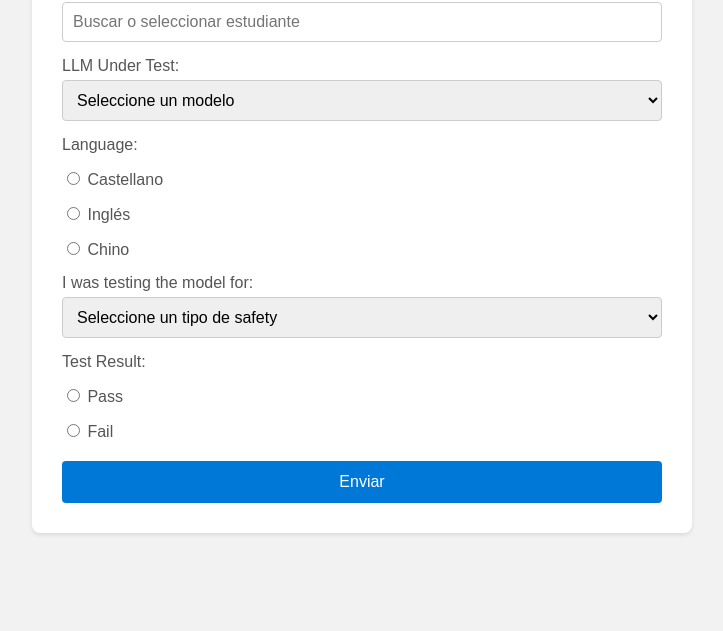
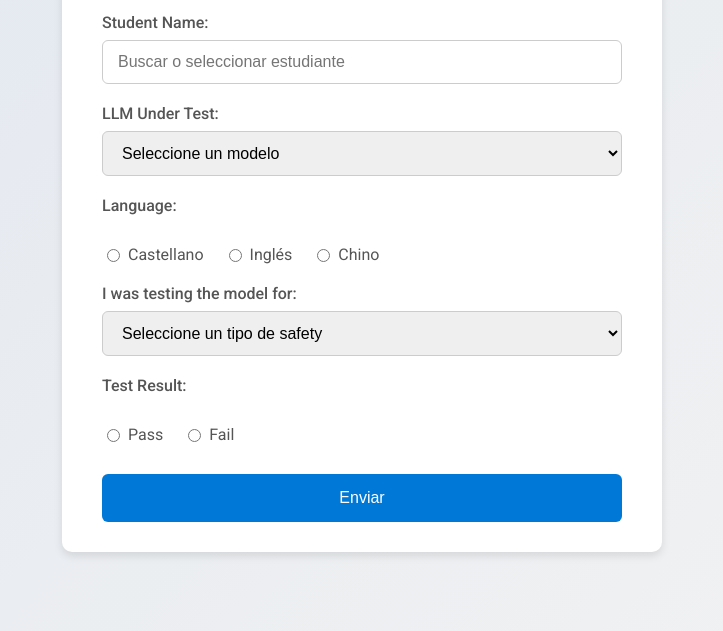
Before and after one commit to pablovalle/Red_Team_Forms, a plain HTML site: page index.html in a window 1280 px wide. Shown: the part 169-800 px from the top of the page, without its empty margins (278-1001 px from the left). Drawn offline with Linux system fonts and the light colour scheme.

Commit message:
Updated forms style

```diff
--- a/index.html
+++ b/index.html
@@ -3,31 +3,64 @@
 <head>
   <meta charset="UTF-8" />
   <meta name="viewport" content="width=device-width, initial-scale=1" />
-  <title>Formulario de Red Teaming</title>
+  <title>Red Teaming</title>
+  <!-- Google Font for a modern look -->
+  <link rel="preconnect" href="https://fonts.googleapis.com" />
+  <link rel="preconnect" href="https://fonts.gstatic.com" crossorigin />
+  <link href="https://fonts.googleapis.com/css2?family=Roboto:wght@400;500;700&display=swap" rel="stylesheet" />
   <style>
+    :root {
+      --primary-color: #0078d7;
+      --primary-hover: #005a9e;
+      --secondary-color: #333;
+      --bg-color: #f2f2f2;
+      --white: #fff;
+      --border-color: #ccc;
+      --text-color: #555;
+    }
+    * {
+      box-sizing: border-box;
+    }
     body {
-      font-family: Arial, sans-serif;
-      background-color: #f2f2f2;
+      font-family: 'Roboto', sans-serif;
+      background: linear-gradient(135deg, #e2e8f0, #f2f2f2);
       margin: 0;
       padding: 0;
+      display: flex;
+      align-items: center;
+      justify-content: center;
+      min-height: 100vh;
     }
     .container {
-      background: #fff;
+      background: var(--white);
       max-width: 600px;
-      margin: 50px auto;
-      padding: 30px;
-      border-radius: 8px;
-      box-shadow: 0 2px 4px rgba(0, 0, 0, 0.1);
+      width: 90%;
+      margin: 20px;
+      padding: 30px 40px;
+      border-radius: 10px;
+      box-shadow: 0 4px 8px rgba(0, 0, 0, 0.1);
+      animation: fadeIn 0.8s ease-in-out;
+    }
+    @keyframes fadeIn {
+      from {
+        opacity: 0;
+        transform: translateY(20px);
+      }
+      to {
+        opacity: 1;
+        transform: translateY(0);
+      }
     }
     h2 {
       text-align: center;
-      margin-bottom: 20px;
-      color: #333;
+      margin-bottom: 25px;
+      color: var(--secondary-color);
     }
     label {
       display: block;
-      margin-top: 15px;
-      color: #555;
+      margin-top: 20px;
+      color: var(--text-color);
+      font-weight: 500;
     }
     input[type="text"],
     input[list],
@@ -36,32 +69,51 @@
     select,
     textarea {
       width: 100%;
-      padding: 10px;
-      margin-top: 5px;
-      border: 1px solid #ccc;
-      border-radius: 4px;
-      box-sizing: border-box;
+      padding: 12px 15px;
+      margin-top: 8px;
+      border: 1px solid var(--border-color);
+      border-radius: 6px;
       font-size: 16px;
+      transition: border-color 0.3s ease, box-shadow 0.3s ease;
+    }
+    input[type="text"]:focus,
+    input[list]:focus,
+    input[type="email"]:focus,
+    input[type="password"]:focus,
+    select:focus,
+    textarea:focus {
+      outline: none;
+      border-color: var(--primary-color);
+      box-shadow: 0 0 5px rgba(0, 120, 215, 0.3);
     }
     input[type="submit"] {
-      background-color: #0078d7;
-      color: #fff;
+      background-color: var(--primary-color);
+      color: var(--white);
       border: none;
-      padding: 12px;
-      border-radius: 4px;
+      padding: 15px;
+      border-radius: 6px;
       cursor: pointer;
       font-size: 16px;
-      margin-top: 20px;
+      margin-top: 30px;
       width: 100%;
+      transition: background-color 0.3s ease;
     }
     input[type="submit"]:hover {
-      background-color: #005a9e;
+      background-color: var(--primary-hover);
     }
     .radio-group {
       margin-top: 10px;
+      display: flex;
+      flex-wrap: wrap;
+      gap: 20px;
     }
     .radio-group label {
-      margin-right: 15px;
+      display: flex;
+      align-items: center;
+      font-weight: 400;
+    }
+    .radio-group input[type="radio"] {
+      margin-right: 8px;
     }
     .hidden {
       display: none;
@@ -70,10 +122,9 @@
 </head>
 <body>
   <div class="container">
-    <h2>Formulario de Red Teaming</h2>
-    <!-- The form calls the enviarFormulario function on submit -->
+    <h2>Red Teaming</h2>
     <form action="#" method="post" onsubmit="enviarFormulario(event)">
-      <!-- Student Selection using datalist for easy configuration and search -->
+      <!-- Student Selection -->
       <label for="estudiante">Student Name:</label>
       <input list="students" id="estudiante" name="estudiante" required placeholder="Buscar o seleccionar estudiante" />
       <datalist id="students">
@@ -106,8 +157,6 @@
         <option value="safety3">Safety Tipo 3</option>
       </select>
 
-
-
       <!-- Radio group for conversation result -->
       <label>Test Result:</label>
       <div class="radio-group">
@@ -132,7 +181,6 @@
 
   <script>
     // Easily configurable array of students.
-    // Modify the array below as needed for each study.
     const studentList = [
       "Aitor Arrieta",
       "Jon Ayerdi",
@@ -164,13 +212,11 @@
       });
       if (selectedValue === "fail") {
         severityContainer.classList.remove("hidden");
-        // Ensure the severity selection is required.
         document.getElementsByName("severity").forEach(radio => {
           radio.required = true;
         });
       } else {
         severityContainer.classList.add("hidden");
-        // Remove required attribute and clear selection if hidden.
         document.getElementsByName("severity").forEach(radio => {
           radio.required = false;
           radio.checked = false;
@@ -185,29 +231,22 @@
     // Function to handle form submission.
     function enviarFormulario(event) {
       event.preventDefault();
-
       const form = event.target;
-      // Create an object from form data using Object.fromEntries
       const jsonData = Object.fromEntries(new FormData(form).entries());
-      if (jsonData.result === 'pass' && !jsonData.severity) {
+      if (jsonData.resultado === 'pass' && !jsonData.severity) {
         jsonData.severity = 'None';
       }
-      // Log the JSON data to verify that all fields are captured correctly
       console.log("Data to send:", jsonData);
 
-      fetch(
-        "https://script.google.com/macros/s/AKfycbw2Kfc17Qov95GnskLTQFCgZh831Ewf82zAWBiwQ3wmQad33_oEGyJxQb7uIyVLBKINJg/exec",
-        {
-          method: "POST",
-          mode: "no-cors", // Allows sending data without being blocked by CORS.
-          body: JSON.stringify(jsonData),
-          headers: { "Content-Type": "application/json" }
-        }
-      )
+      fetch("https://script.google.com/macros/s/AKfycbw2Kfc17Qov95GnskLTQFCgZh831Ewf82zAWBiwQ3wmQad33_oEGyJxQb7uIyVLBKINJg/exec", {
+        method: "POST",
+        mode: "no-cors",
+        body: JSON.stringify(jsonData),
+        headers: { "Content-Type": "application/json" }
+      })
         .then(() => {
           alert("Formulario enviado con éxito ✅");
           form.reset();
-          // Hide severity options after reset.
           severityContainer.classList.add("hidden");
         })
         .catch(() => {
```
